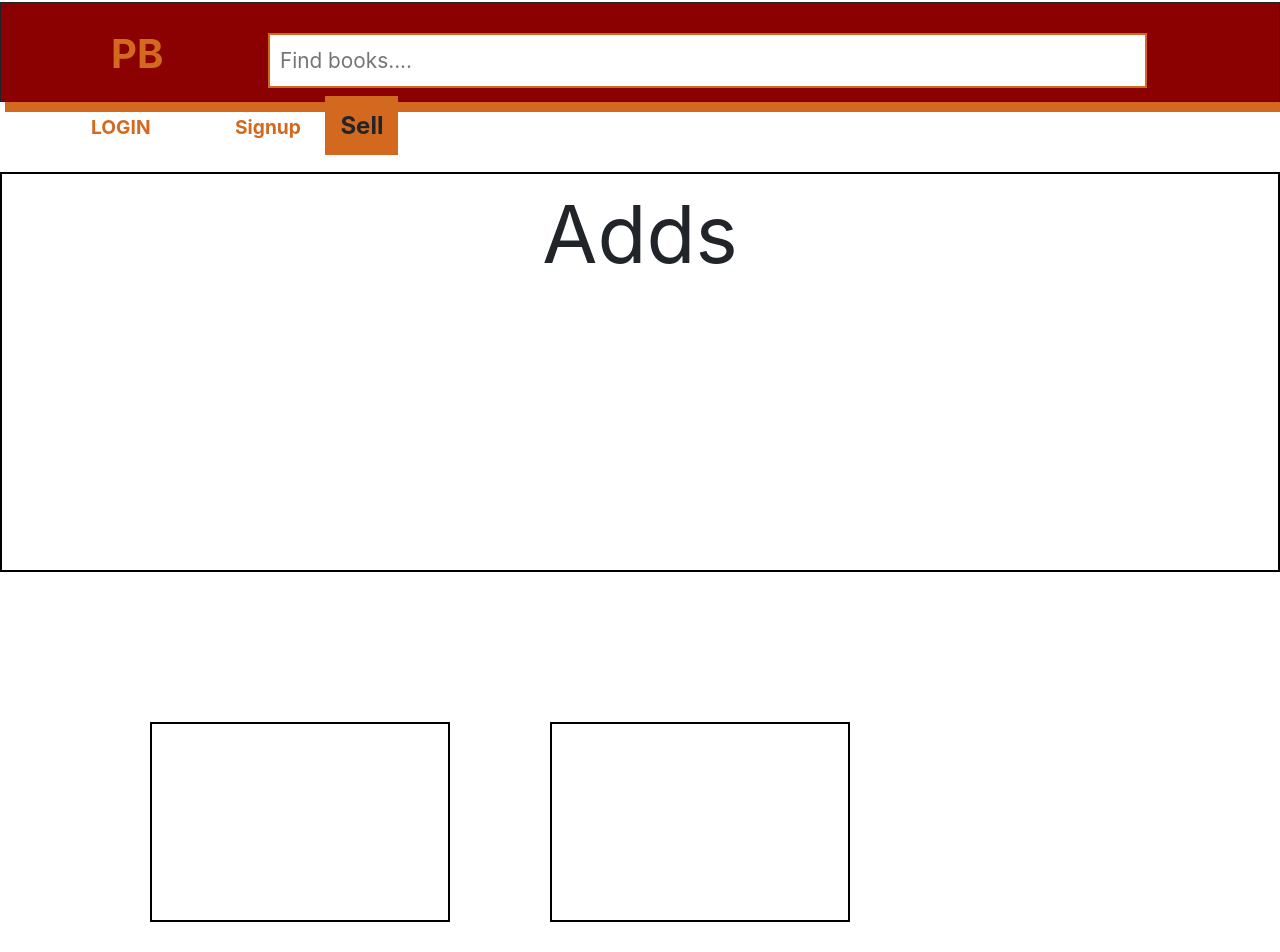
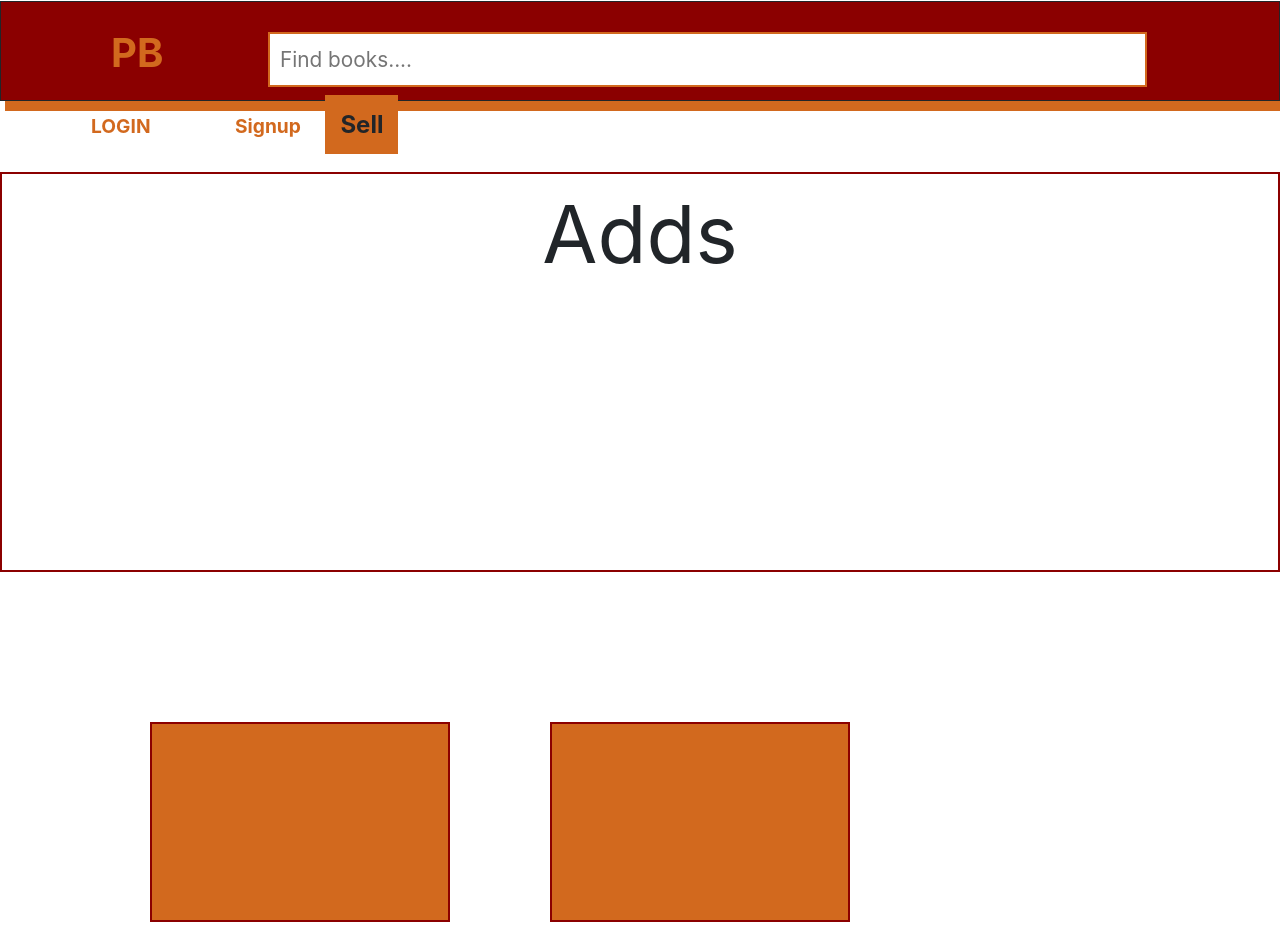
Before and after one commit to nimit05/new_project, a plain HTML site: page index.html in a window 1280 px wide. Shown: the top 952 px of the page. Drawn offline with nearby package versions, Linux system fonts and the light colour scheme.

Commit message:
color upgraded

```diff
--- a/style.css
+++ b/style.css
@@ -6,7 +6,7 @@
   padding: 10px;
   box-shadow: 5px 10px chocolate;
   position: sticky;
-  top:2px;
+  top:.5px;
   background-color: darkred;
 }
 #b2 {
@@ -51,7 +51,7 @@
 #adds{
     width: 100%;
     height: 400px;
-    border: 2px solid black;
+    border: 2px solid darkred;
     text-align: center;
     font-size: 5em;
 
@@ -67,6 +67,7 @@ margin: 100px;
 #box{
     width: 300px;
     height: 200px;
-    border: 2px solid black;
+    border: 2px solid darkred;
     margin: 50px;
+    background-color: chocolate;
 }
```
